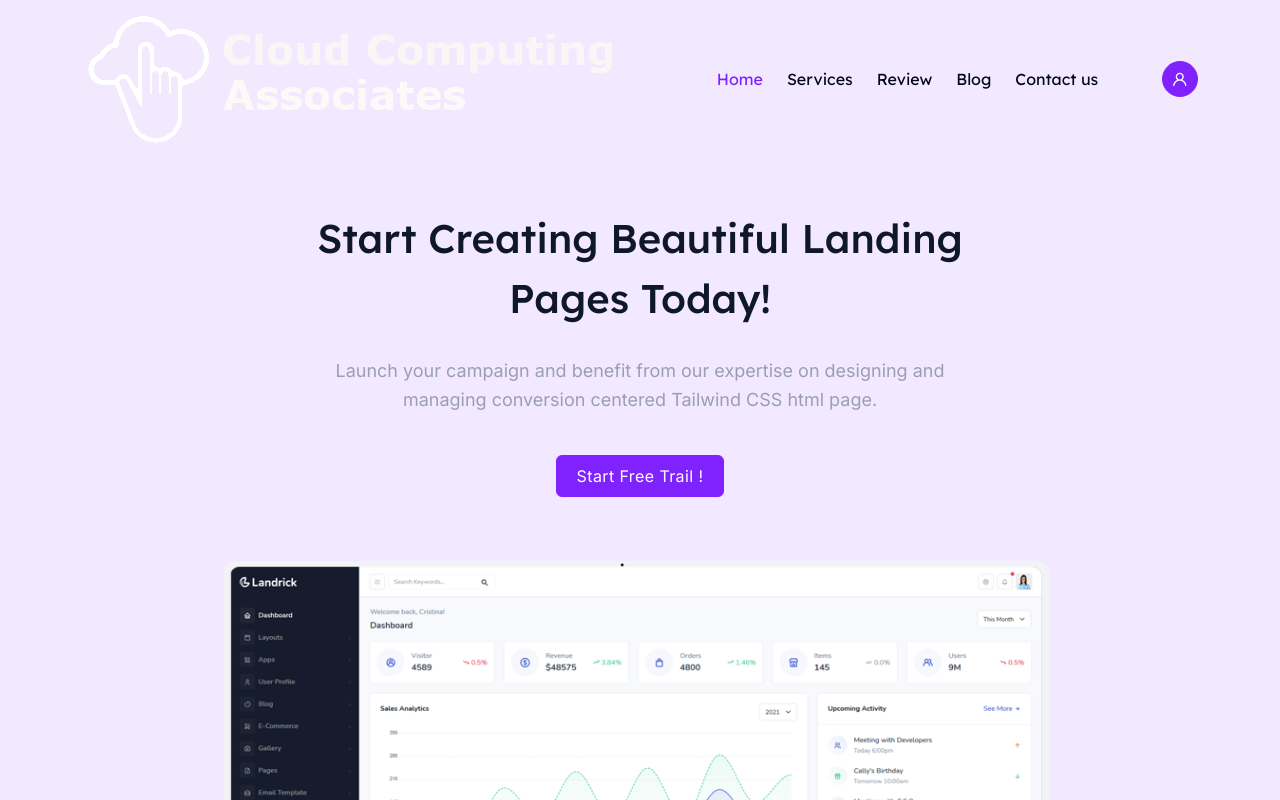
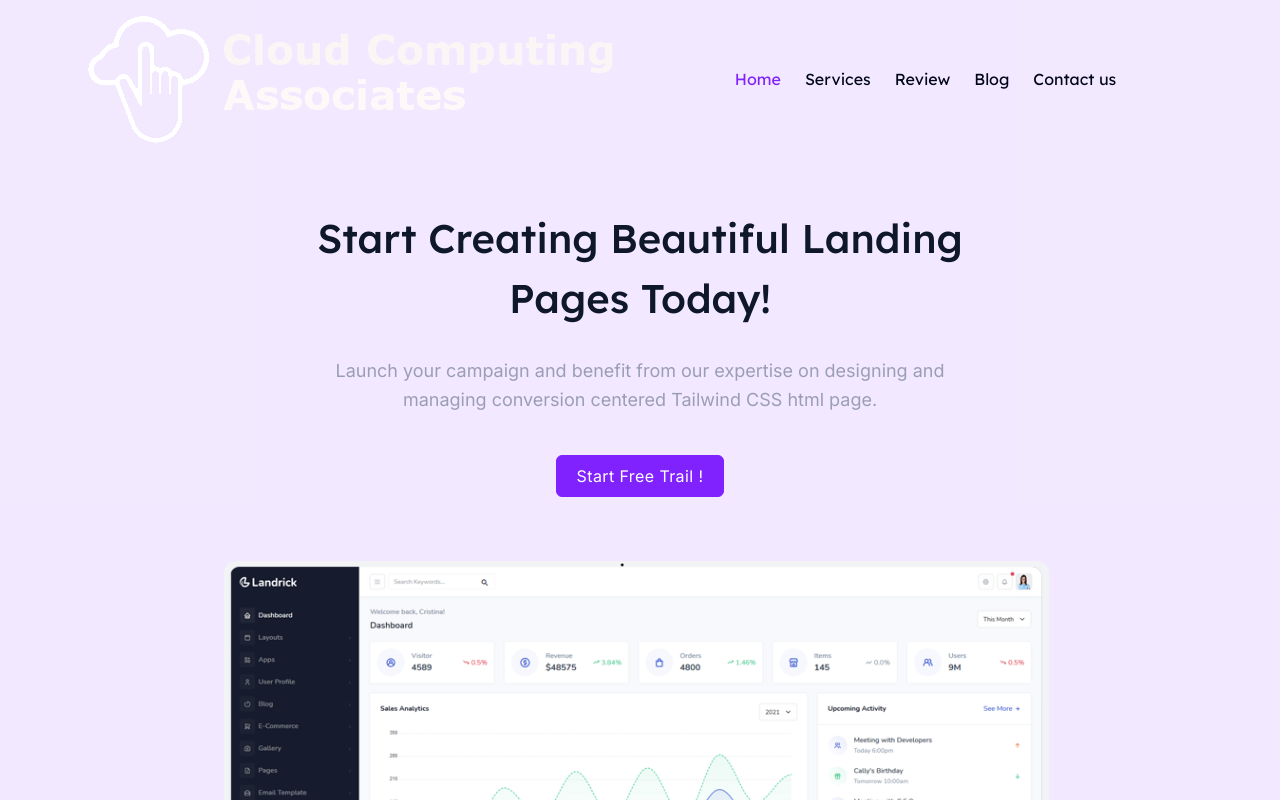
Before and after one commit to mtmazurik/CCAWEbsite, an Angular app: page /index-three in a window 1280 px wide. Shown: the top 800 px of the page. Built offline with nearby package versions, Linux system fonts and the light colour scheme.

Commit message:
comment out router /login areas and button(s)

```diff
--- a/src/app/components/navbar/navbar-dark/navbar-dark.component.html
+++ b/src/app/components/navbar/navbar-dark/navbar-dark.component.html
@@ -6,11 +6,11 @@
         </a>
 
         <div class="nav-icons flex items-center lg_992:order-2 ms-auto lg:ms-4">
-            <ul class="list-none menu-social mb-0">
+<!--             <ul class="list-none menu-social mb-0">
                 <li class="inline">
                     <a [routerLink]="'/login'" class="h-9 w-9 inline-flex items-center text-center justify-center text-base font-normal tracking-wide border align-middle transition duration-500 ease-in-out rounded-full bg-violet-600 hover:bg-violet-700 border-violet-600 hover:border-violet-700 text-white"><i class="uil uil-user"></i></a>
                 </li>
-            </ul>
+            </ul> -->
             <button (click)="toggleMenu()"  data-collapse="menu-collapse" type="button" class="collapse-btn inline-flex items-center ms-3 text-slate-950 dark:text-white lg_992:hidden" aria-controls="menu-collapse" aria-expanded="false">
                 <span class="sr-only">Navigation Menu</span>
                 <i class="mdi mdi-menu text-[24px]"></i>
--- a/src/app/components/navbar/navbar-full/navbar-full.component.html
+++ b/src/app/components/navbar/navbar-full/navbar-full.component.html
@@ -9,11 +9,11 @@
         </a>
 
         <div class="nav-icons flex items-center lg_992:order-2 ms-auto lg:ms-4">
-            <ul class="list-none menu-social mb-0">
+<!--             <ul class="list-none menu-social mb-0">
                 <li class="inline">
                     <a [routerLink]="'/login'" class="h-9 w-9 inline-flex items-center text-center justify-center text-base font-normal tracking-wide border align-middle transition duration-500 ease-in-out rounded-full bg-violet-600 hover:bg-violet-700 border-violet-600 hover:border-violet-700 text-white"><i class="uil uil-user"></i></a>
                 </li>
-            </ul>
+            </ul> -->
             <button (click)="toggleMenu()" data-collapse="menu-collapse" type="button" class="collapse-btn inline-flex items-center ms-3 text-slate-950 dark:text-white lg_992:hidden" aria-controls="menu-collapse" aria-expanded="false">
                 <span class="sr-only">Navigation Menu</span>
                 <i class="mdi mdi-menu text-[24px]"></i>
--- a/src/app/components/navbar/navbar-one/navbar-one.component.html
+++ b/src/app/components/navbar/navbar-one/navbar-one.component.html
@@ -10,11 +10,11 @@
         </a>
 
         <div class="nav-icons flex items-center lg_992:order-2 ms-auto lg:ms-4">
-            <ul class="list-none menu-social mb-0">
+<!--             <ul class="list-none menu-social mb-0">
                 <li class="inline">
                     <a [routerLink]="'/login'" class="h-9 w-9 inline-flex items-center text-center justify-center text-base font-normal tracking-wide border align-middle transition duration-500 ease-in-out rounded-full bg-violet-600 hover:bg-violet-700 border-violet-600 hover:border-violet-700 text-white"><i class="uil uil-user"></i></a>
                 </li>
-            </ul>
+            </ul> -->
             <button (click)="toggleMenu()"  data-collapse="menu-collapse" type="button" class="collapse-btn inline-flex items-center ms-3 text-slate-950 dark:text-white lg_992:hidden" aria-controls="menu-collapse" aria-expanded="false">
                 <span class="sr-only">Navigation Menu</span>
                 <i class="mdi mdi-menu text-[24px]"></i>
```
